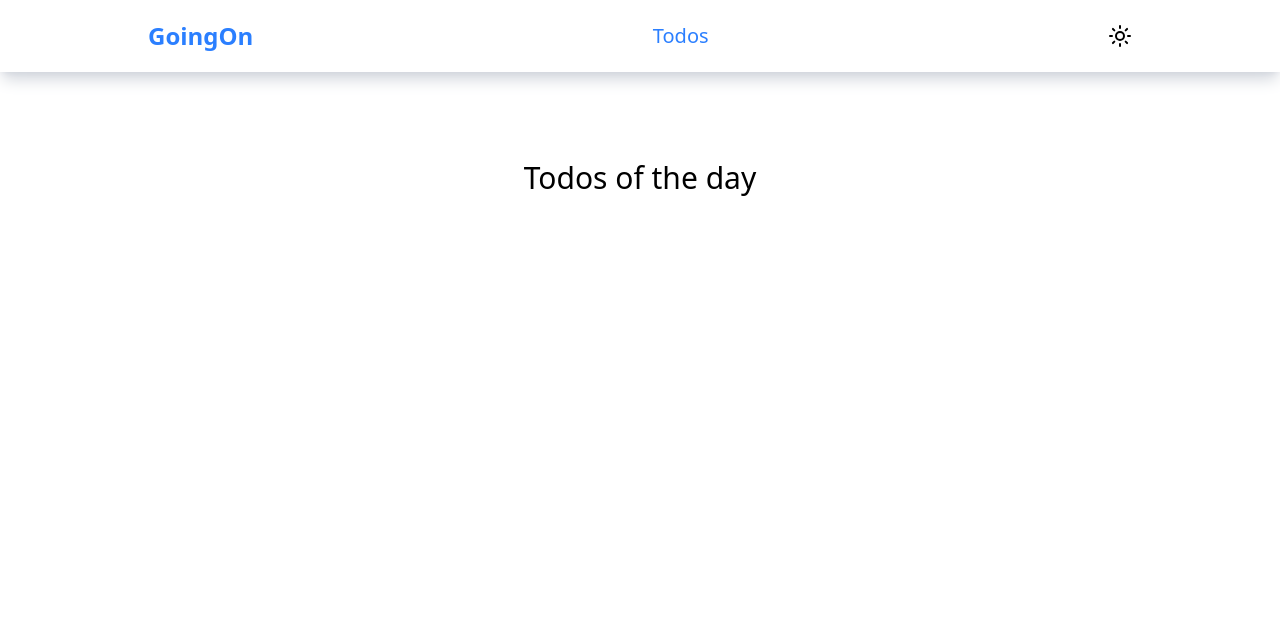
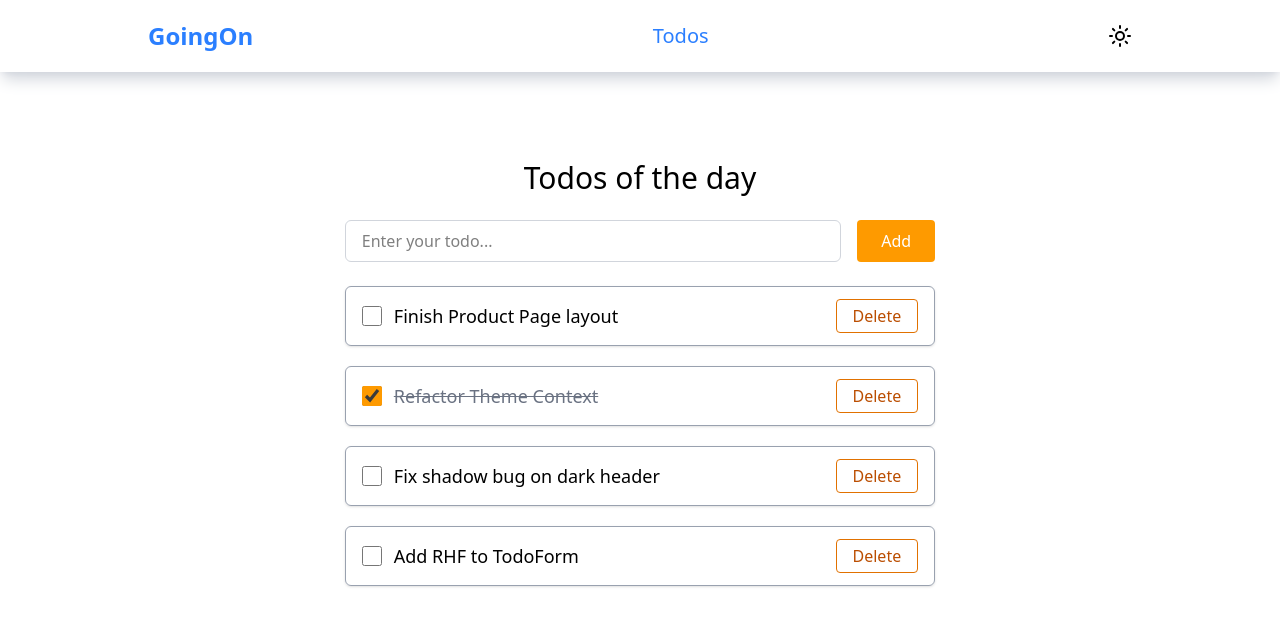
Before and after one commit to emmeiwhite/tailwind-v4-darkMode-React, a React (Vite) app: page /todos in a window 1280 px wide. Shown: the top 626 px of the page. Built offline with nearby package versions, Linux system fonts and the light colour scheme.

Commit message:
react-hook-form 11 heavy lifting done by the library

```diff
--- a/src/App.jsx
+++ b/src/App.jsx
@@ -1,5 +1,5 @@
 import Navbar from './components/Navbar'
-import { useTheme } from './context/ThemeContext'
+import { useAppContext } from './context/AppContext'
 import HomePage from './pages/HomePage'
 import ProductDetail from './pages/ProductDetail'
 import ProductsPage from './pages/ProductsPage'
@@ -7,7 +7,7 @@ import { Routes, Route, BrowserRouter } from 'react-router-dom'
 import Todos from './pages/Todos'
 
 function App() {
-  const { theme } = useTheme()
+  const { theme } = useAppContext()
 
   return (
     <div
--- a/src/components/Navbar.jsx
+++ b/src/components/Navbar.jsx
@@ -1,9 +1,9 @@
 import { LuSun, LuMoon } from 'react-icons/lu'
-import { useTheme } from '../context/ThemeContext'
+import { useAppContext } from '../context/AppContext'
 import { Link } from 'react-router-dom'
 
 function Navbar() {
-  const { theme, handleTheme } = useTheme()
+  const { theme, handleTheme } = useAppContext()
 
   return (
     <header className="py-5 shadow-lg shadow-gray-300 dark:shadow-amber-300 transition-all">
--- a/src/components/TodoForm.jsx
+++ b/src/components/TodoForm.jsx
@@ -1,4 +1,41 @@
+import { useForm } from 'react-hook-form'
+import { useAppContext } from '../context/AppContext'
+
 function TodoForm() {
-  return <form></form>
+  const { addTodo } = useAppContext()
+
+  const {
+    register,
+    handleSubmit,
+    reset,
+    formState: { errors }
+  } = useForm()
+
+  const onSubmit = data => {
+    addTodo(data.task) // task is the name of input
+    reset() // clear the input field after submission
+  }
+
+  return (
+    <form
+      onSubmit={handleSubmit(onSubmit)}
+      className="flex flex-col sm:flex-row gap-3 sm:gap-4 max-w-3xl mx-auto mt-6">
+      <input
+        type="text"
+        placeholder="Enter your todo..."
+        {...register('task', { required: 'Please enter a task' })}
+        className="flex-1 px-4 py-2 rounded-md border border-gray-300 focus:outline-none focus:ring-2 focus:ring-amber-400 dark:bg-zinc-800 dark:text-white dark:border-zinc-600"
+      />
+
+      <button
+        type="submit"
+        className="px-6 py-2 bg-amber-500 text-white font-medium rounded hover:bg-amber-600 transition">
+        Add
+      </button>
+
+      {errors.task && <p className="text-red-500 text-sm mt-1">{errors.task.message}</p>}
+    </form>
+  )
 }
+
 export default TodoForm
--- /dev/null
+++ b/src/components/TodoItem.jsx
@@ -0,0 +1,31 @@
+import { useAppContext } from '../context/AppContext'
+
+function TodoItem({ todo }) {
+  const { toggleTodo, deleteTodo } = useAppContext()
+
+  return (
+    <div className="flex items-center justify-between border border-gray-400 dark:border-gray-600 px-4 py-3 rounded-md shadow-sm hover:bg-amber-100 dark:hover:bg-zinc-600 transition-all">
+      <div className="flex items-center gap-3">
+        <input
+          type="checkbox"
+          checked={todo.completed}
+          onChange={() => toggleTodo(todo.id)}
+          className="accent-amber-500 w-5 h-5"
+        />
+        <h2
+          className={`${
+            todo.completed ? 'line-through text-gray-500 dark:text-gray-400' : ''
+          } text-lg font-medium`}>
+          {todo.text}
+        </h2>
+      </div>
+
+      <button
+        onClick={() => deleteTodo(todo.id)}
+        className="border border-amber-600 text-amber-700 hover:bg-amber-200 dark:hover:bg-zinc-700 px-4 py-1 rounded transition">
+        Delete
+      </button>
+    </div>
+  )
+}
+export default TodoItem
--- /dev/null
+++ b/src/components/TodoList.jsx
@@ -0,0 +1,17 @@
+import { useAppContext } from '../context/AppContext'
+import TodoItem from './TodoItem'
+
+function TodoList() {
+  const { todos } = useAppContext()
+  return (
+    <div className="flex flex-col gap-5 mt-6">
+      {todos.map(todo => (
+        <TodoItem
+          key={todo.id}
+          todo={todo}
+        />
+      ))}
+    </div>
+  )
+}
+export default TodoList
--- /dev/null
+++ b/src/context/AppContext.jsx
@@ -0,0 +1,80 @@
+import { createContext, useContext, useState } from 'react'
+
+// Step-1: Create Context
+const AppContext = createContext()
+
+const dummyTodos = [
+  {
+    id: 1,
+    text: 'Finish Product Page layout',
+    completed: false
+  },
+  {
+    id: 2,
+    text: 'Refactor Theme Context',
+    completed: true
+  },
+  {
+    id: 3,
+    text: 'Fix shadow bug on dark header',
+    completed: false
+  },
+  {
+    id: 4,
+    text: 'Add RHF to TodoForm',
+    completed: false
+  }
+]
+
+function ThemeProvider({ children }) {
+  const [theme, setTheme] = useState('dark')
+
+  function handleTheme() {
+    setTheme(prev => {
+      if (prev === 'light') {
+        return 'dark'
+      } else {
+        return 'light'
+      }
+    })
+  }
+
+  // Todos Logic
+  const [todos, setTodos] = useState(dummyTodos)
+
+  function toggleTodo(id) {
+    const updatedTodos = todos.map(todo => {
+      if (todo.id === id) {
+        return { ...todo, completed: !todo.completed }
+      }
+      return todo
+    })
+
+    setTodos(updatedTodos)
+  }
+
+  function deleteTodo(id) {
+    console.log('delete button')
+    const udpatedTodos = todos.filter(todo => {
+      return todo.id !== id
+    })
+
+    setTodos(udpatedTodos)
+  }
+
+  function addTodo(text) {
+    setTodos(prev => {
+      return [...prev, { id: Date.now(), text, isCompleted: false }]
+    })
+  }
+
+  return (
+    <AppContext.Provider
+      value={{ theme, handleTheme, todos, setTodos, toggleTodo, deleteTodo, addTodo }}>
+      {children}
+    </AppContext.Provider>
+  )
+}
+
+export default ThemeProvider
+export const useAppContext = () => useContext(AppContext)
--- a/src/context/ThemeContext.jsx
+++ /dev/null
@@ -1,22 +0,0 @@
-import { createContext, useContext, useState } from 'react'
-
-// Step-1: Create Context
-const ThemeContext = createContext()
-
-function ThemeProvider({ children }) {
-  const [theme, setTheme] = useState('dark')
-
-  function handleTheme() {
-    setTheme(prev => {
-      if (prev === 'light') {
-        return 'dark'
-      } else {
-        return 'light'
-      }
-    })
-  }
-  return <ThemeContext.Provider value={{ theme, handleTheme }}>{children}</ThemeContext.Provider>
-}
-
-export default ThemeProvider
-export const useTheme = () => useContext(ThemeContext)
--- a/src/main.jsx
+++ b/src/main.jsx
@@ -1,7 +1,7 @@
 import { createRoot } from 'react-dom/client'
 import './index.css'
 import App from './App.jsx'
-import ThemeProvider from './context/ThemeContext.jsx'
+import ThemeProvider from './context/AppContext.jsx'
 import { QueryClient, QueryClientProvider } from '@tanstack/react-query'
 import { BrowserRouter } from 'react-router-dom'
 
--- a/src/pages/Todos.jsx
+++ b/src/pages/Todos.jsx
@@ -1,8 +1,16 @@
+import TodoForm from '../components/TodoForm'
+import TodoList from '../components/TodoList'
+
 export default function Todos() {
   return (
     <section className="dark:bg-zinc-800 dark:text-white mt-20">
       <div className="max-w-5xl mx-auto px-5 py-2">
         <h1 className="text-3xl text-center">Todos of the day</h1>
+
+        <div className="w-full sm:max-w-3/5 mx-auto">
+          <TodoForm />
+          <TodoList />
+        </div>
       </div>
     </section>
   )
```
